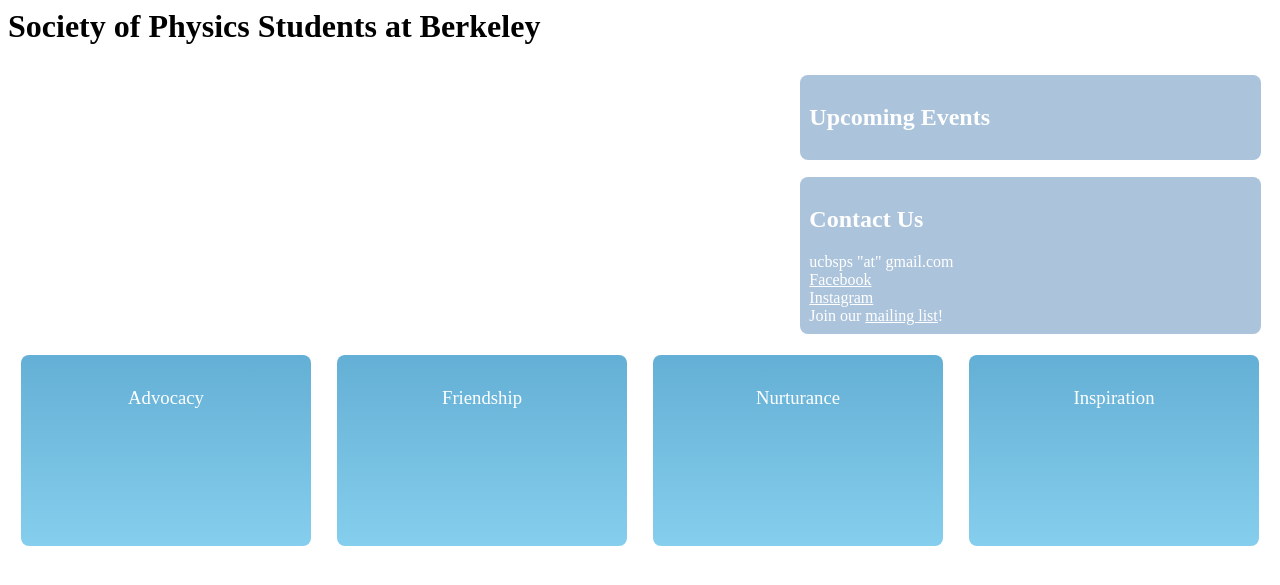
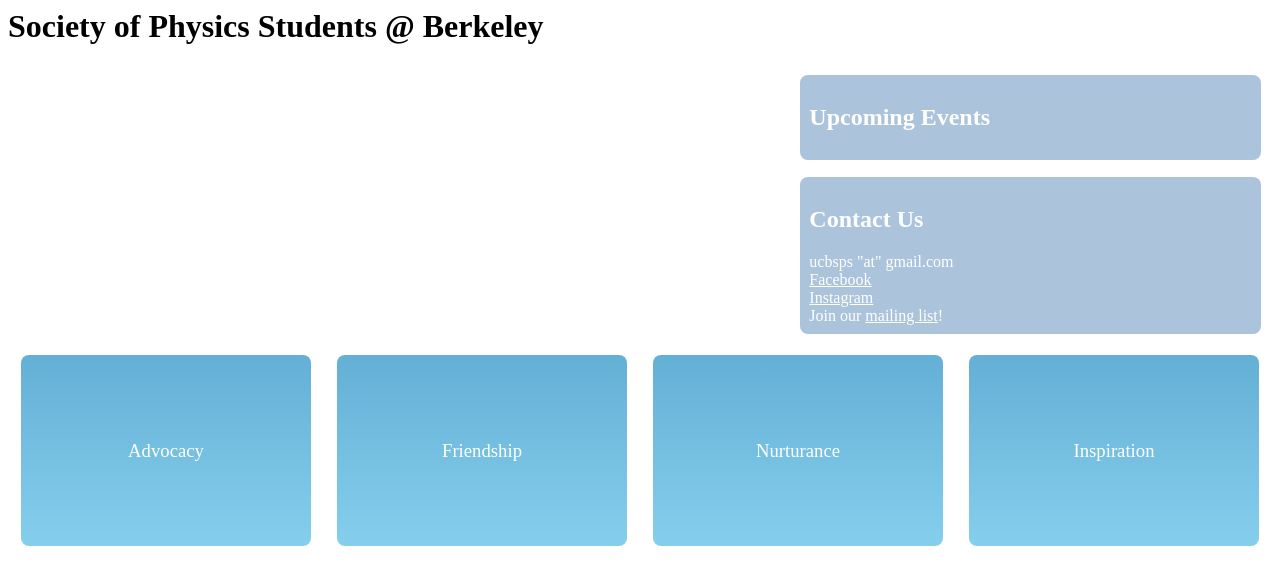
Before and after one commit to ucbsps/sps_web_2020, a Django app: template templates/home.html in a window 1280 px wide. Shown: the top 585 px of the page. Run offline with Django 3.2, Linux system fonts and the light colour scheme; the template is opened without the code that fills it, so the values that code supplies are empty.

Commit message:
Reformatting boxes

```diff
--- a/templates/home.html
+++ b/templates/home.html
@@ -76,6 +76,7 @@
 			 width: 31%;
 			 margin: 1%;
 			 padding: 1%;
+			 position: relative;
 			 background-image: linear-gradient(to bottom, var(--blue-half), var(--blue-2));
 			 border-radius: 0.5em;
 		 }
@@ -101,11 +102,33 @@
 			 width: 100%;
 			 text-align: center;
 			 font-weight: 300;
+			 opacity: 0;
+			 transition: opacity 1s;
 			 color: var(--text-light);
 		 }
 
 		 div.sps-focus:hover >p {
 			 opacity: 1;
+		 }
+
+		 div.sps-focus:hover >h3 {
+			 opacity: 1;
+		 }
+
+		 div.sps-focus >h3.alt {
+			 margin: 0;
+			 width: auto;
+			 height: auto;
+			 position: absolute;
+			 top: 50%;
+			 left: 50%;
+			 transform: translate(-50%, -50%);
+			 opacity: 1;
+			 transition: opacity 1s;
+		 }
+
+		 div.sps-focus:hover >h3.alt {
+			 opacity: 0;
 		 }
 
 		 div.contact-us >ul {
@@ -190,7 +213,7 @@
 		</script>
 	</head>
 	<body>
-		<h1 class="content-header">Society of Physics Students at Berkeley</h1>
+		<h1 class="content-header">Society of Physics Students @ Berkeley</h1>
 
 		<div class="home-left">
 			<div class="slideshow">
@@ -245,6 +268,7 @@
 
 		<div class="home-lower">
 			<div class="sps-focus">
+				<h3 class="alt">Advocacy</h3>
 				<h3>Advocacy</h3>
 				<p>
 					Through <a href="/events/fsl">Faculty-Student Lunches</a>,
@@ -255,6 +279,7 @@
 			</div>
 
 			<div class="sps-focus">
+				<h3 class="alt">Friendship</h3>
 				<h3>Friendship</h3>
 				<p>
 					SPS helps build lifelong friendships through social meetings,
@@ -264,6 +289,7 @@
 			</div>
 
 			<div class="sps-focus">
+				<h3 class="alt">Nurturance</h3>
 				<h3>Nurturance</h3>
 				<p>
 					Offering <a href="/mentorship">Mentorship</a>
@@ -273,6 +299,7 @@
 			</div>
 
 			<div class="sps-focus">
+				<h3 class="alt">Inspiration</h3>
 				<h3>Inspiration</h3>
 				<p>
 					With <a href="/events/ugs">Undergraduate Seminars</a>,
```
